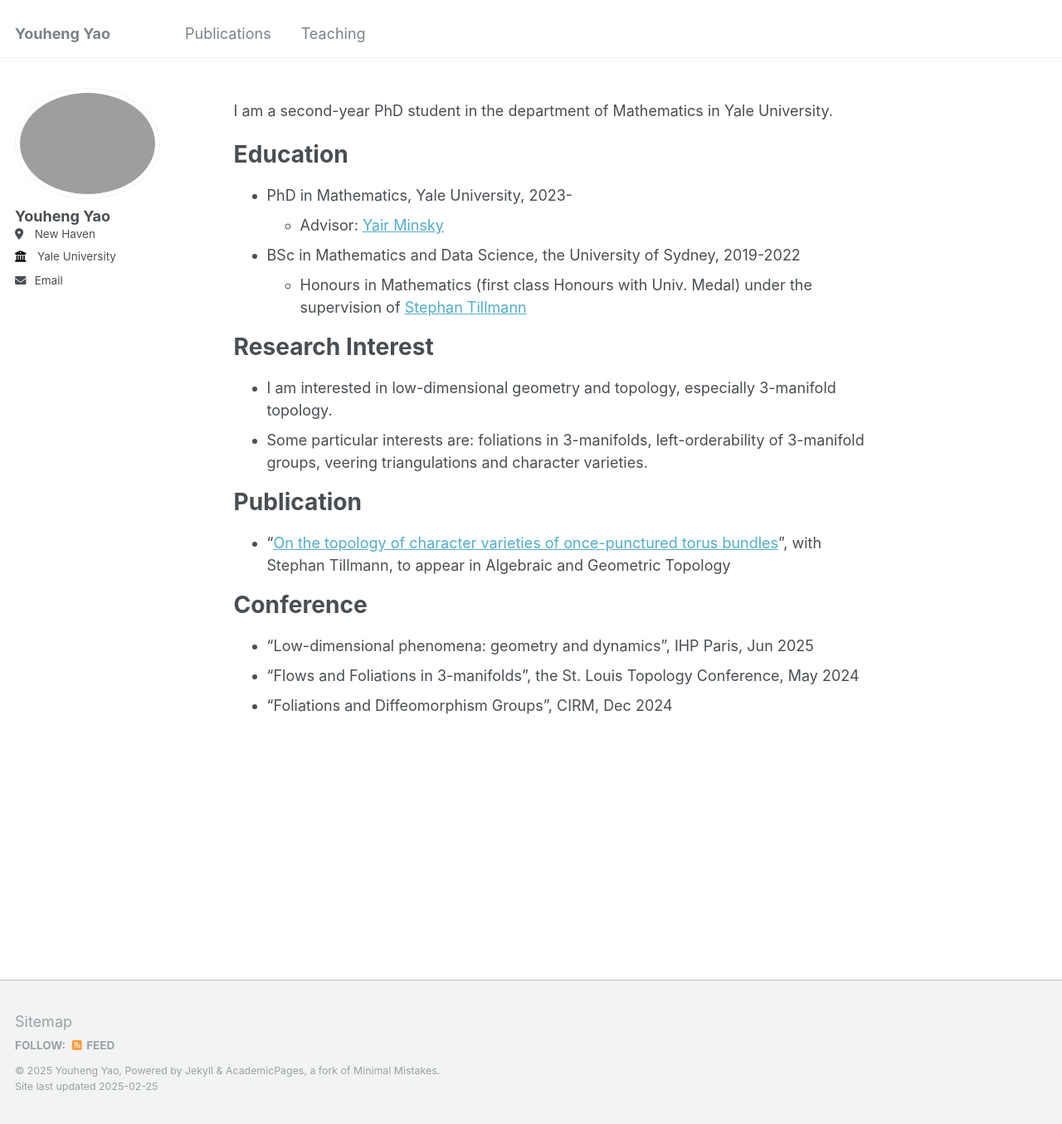
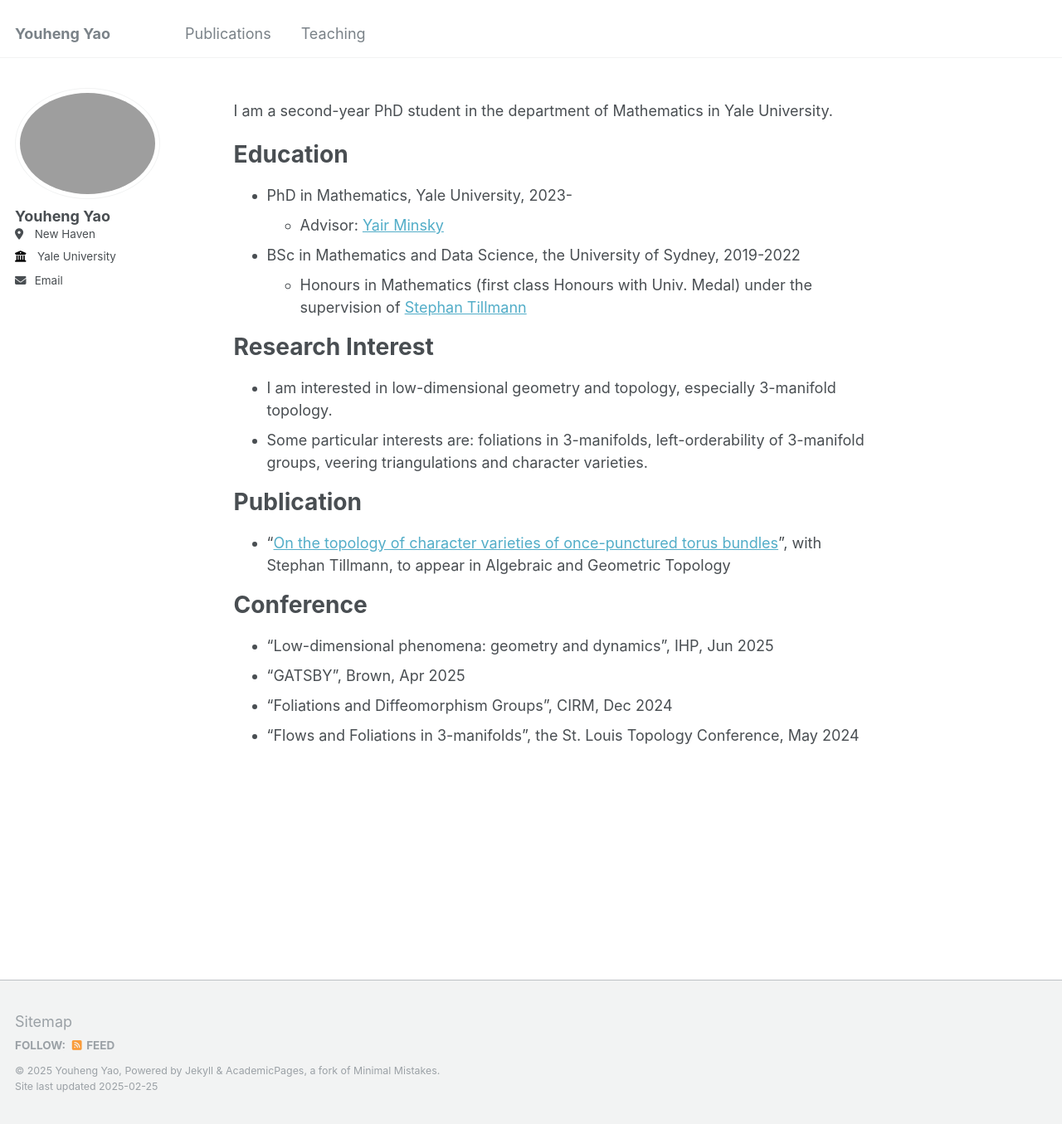
Before and after one commit to LionelYao/LionelYao.github.io, a Jekyll site: the page built from _pages/about.md, in a window 1280 px wide and 1355 px high. Shown: the whole window at 83% size. Built offline with Jekyll 4.4.1, drawn with Linux system fonts in a browser that asks for light colours; a script that is not in the unit is left out.

Commit message:
Update about.md

```diff
--- a/_pages/about.md
+++ b/_pages/about.md
@@ -30,6 +30,7 @@ Publication
 
 Conference
 ======
-- "Low-dimensional phenomena: geometry and dynamics", IHP Paris, Jun 2025
+- "Low-dimensional phenomena: geometry and dynamics", IHP, Jun 2025
+- "GATSBY", Brown, Apr 2025
+- "Foliations and Diffeomorphism Groups", CIRM, Dec 2024
 - "Flows and Foliations in 3-manifolds", the St. Louis Topology Conference, May 2024
-- "Foliations and Diffeomorphism Groups", CIRM, Dec 2024
```
